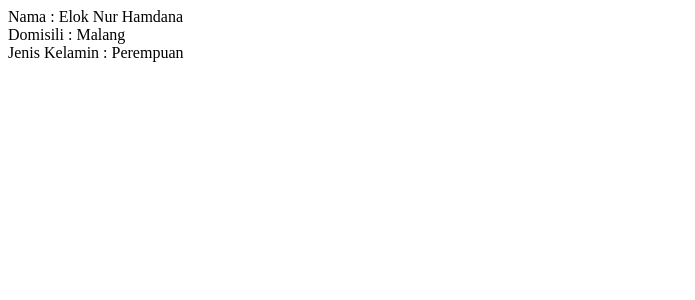
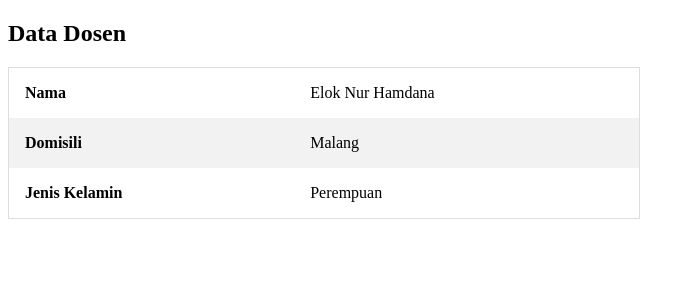
Before and after one commit to arxsyy/DESAINPEMROGRAMAN_09, a PHP site: page /praktik_php/array_2.php in a window 1280 px wide. Shown: the top 300 px of the page, without its empty margins (0-695 px from the left). Run offline with PHP 8.4, Linux system fonts and the light colour scheme.

Commit message:
P5_Bagian2_No.3

```diff
--- a/praktik_php/array_2.php
+++ b/praktik_php/array_2.php
@@ -3,18 +3,47 @@
 <head>
     <meta charset="utf-8">
     <meta name="viewport" content="width=device-width, initial-scale=1">
-    <title></title>
+    <title>Data Dosen</title>
+    <style>
+        table {
+            border-collapse: collapse;
+            border-spacing: 0;
+            width: 50%;
+            border: 1px solid #ddd;
+            margin: 20px 0;
+        }
+        th, td {
+            text-align: left;
+            padding: 16px;
+        }
+        tr:nth-child(even) {
+            background-color: #f2f2f2;
+        }
+    </style>
 </head>
 <body>
     <?php
     $Dosen = [
         'nama' => 'Elok Nur Hamdana',
         'domisili' => 'Malang',
-        'jenis_kelamin' => 'Perempuan' ];
+        'jenis_kelamin' => 'Perempuan'
+    ];
+    ?>
 
-    echo "Nama : {$Dosen['nama']} <br>";
-    echo "Domisili : {$Dosen['domisili']} <br>";
-    echo "Jenis Kelamin : {$Dosen['jenis_kelamin']} <br>";
-    ?>
+    <h2>Data Dosen</h2>
+    <table>
+        <tr>
+            <th>Nama</th>
+            <td><?= $Dosen['nama']; ?></td>
+        </tr>
+        <tr>
+            <th>Domisili</th>
+            <td><?= $Dosen['domisili']; ?></td>
+        </tr>
+        <tr>
+            <th>Jenis Kelamin</th>
+            <td><?= $Dosen['jenis_kelamin']; ?></td>
+        </tr>
+    </table>
 </body>
 </html>
```
